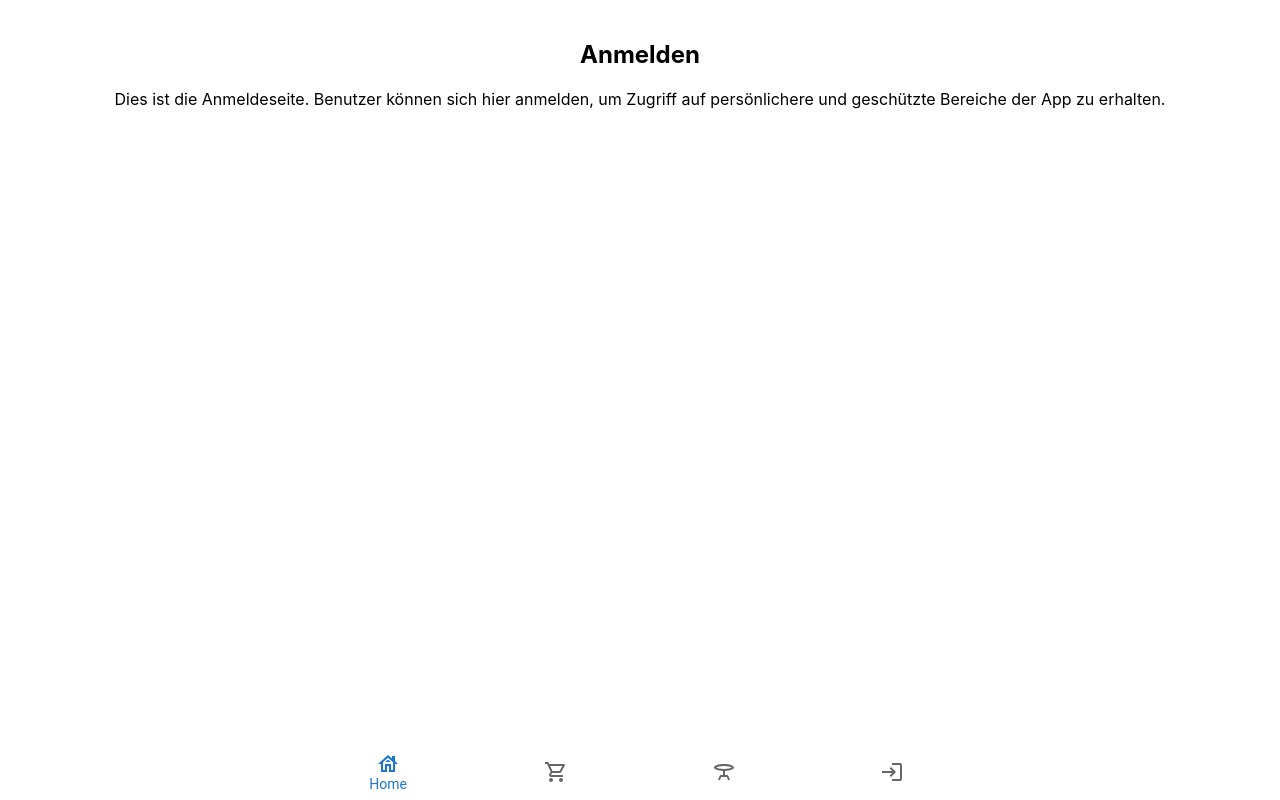
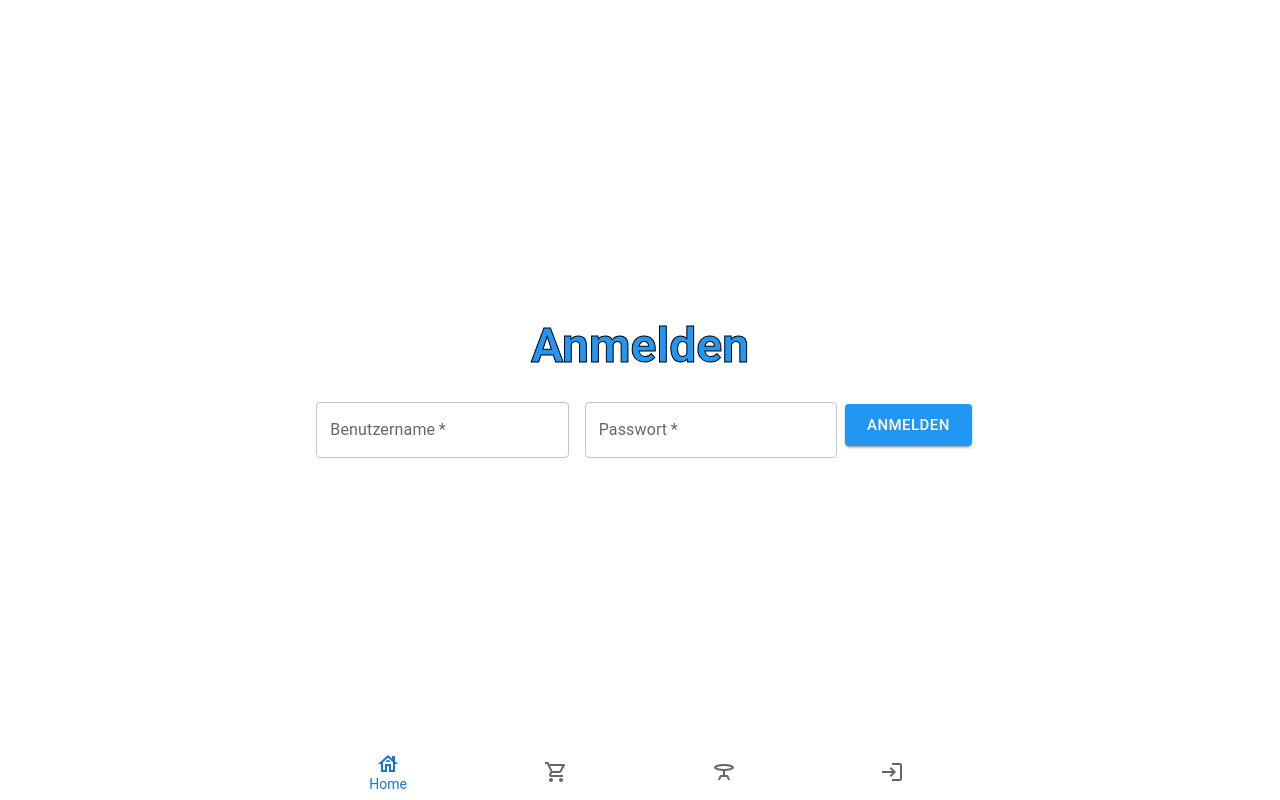
Before and after one commit to mantheij/fastorder, a React (Create React App) app in the folder Frontend/: page /signin in a window 1280 px wide. Built offline with nearby package versions, Linux system fonts and the light colour scheme.

Commit message:
Kleine fixes in EmployeeView.js, erstes Design von SignInView.js

```diff
--- a/Frontend/src/App.js
+++ b/Frontend/src/App.js
@@ -19,7 +19,7 @@ function App() {
           <Route path="/card" element={<CardView />} />
           <Route path="/table" element={<TableView />} />
           <Route path="/signin" element={<SignInView />} />
-          <Route path="/employee" element={<EmployeeView />} />
+          <Route path="/orders" element={<EmployeeView />} />
         </Routes>
         {/* Konstante Navigation am unteren Rand */}
         <LabelBottomNavigation />
--- a/Frontend/src/views/EmployeeView.js
+++ b/Frontend/src/views/EmployeeView.js
@@ -4,10 +4,6 @@ import useEmployeeController from '../controller/EmployeeController';
 import { createTheme } from '@mui/material/styles';
 import { blue } from '@mui/material/colors';
 
-/**
- * EmployeeView component displays a list of orders for employees to manage.
- * It allows employees to mark orders as done, in work, or cancelled.
- */
 const EmployeeView = () => {
     // State variables
     const [currentTime, setCurrentTime] = useState(new Date());
@@ -97,7 +93,7 @@ const EmployeeView = () => {
                             }}
                         >
                             {/* Display table number */}
-                            <Typography variant="h6" gutterBottom sx={{ color: theme.palette.primary.main, textShadow: '0 0 0.1em black', padding: '5px', borderRadius: '4px' }}>{item.tableNumber}</Typography>
+                            <Typography variant="h3" gutterBottom sx={{ color: theme.palette.primary.main, WebkitTextStroke: '1px black', padding: '5px', borderRadius: '4px' }}>{item.tableNumber}</Typography>
 
                             {/* Display timestamp */}
                             <Typography sx={{ fontSize: '0.9rem', marginBottom: '8px' }}>{item.timestamp}</Typography>
@@ -109,7 +105,7 @@ const EmployeeView = () => {
                             <Box sx={{ marginTop: '20px' }}>
                                 <Button variant="contained" size="small" onClick={() => handleDialogOpen(index, 'delete')}>Done</Button>
                                 <Button variant="contained" size="small" onClick={() => toggleInProgress(index)} sx={{ marginLeft: '8px', marginRight: '8px' }}>
-                                    {item.inProgress ? 'Not in work' : 'In work'}
+                                    {item.inProgress ? 'In work' : 'In work'}
                                 </Button>
                                 <Button variant="contained" size="small" onClick={() => handleDialogOpen(index, 'cancel')}>Cancel</Button>
                             </Box>
--- a/Frontend/src/views/SignInView.js
+++ b/Frontend/src/views/SignInView.js
@@ -1,16 +1,65 @@
-// SignInView.js
-import React from "react";
+import React, { useState } from 'react';
+import { Typography, Box, Button, TextField } from '@mui/material';
+import { createTheme } from '@mui/material/styles';
+import { blue } from '@mui/material/colors';
 
 const SignInView = () => {
-  return (
-    <div style={{ padding: 20 }}>
-      <h2>Anmelden</h2>
-      <p>
-        Dies ist die Anmeldeseite. Benutzer können sich hier anmelden, um
-        Zugriff auf persönlichere und geschützte Bereiche der App zu erhalten.
-      </p>
-    </div>
-  );
+    // State variables
+    const [username, setUsername] = useState('');
+    const [password, setPassword] = useState('');
+
+    // MUI theme customization
+    const theme = createTheme({
+        palette: {
+            primary: {
+                light: blue[300],
+                main: blue[500],
+                dark: blue[700],
+                darker: blue[900],
+            },
+        },
+    });
+
+    // Handle sign in
+    const handleSignIn = () => {
+        // Implement sign in logic here
+        console.log('Username:', username);
+        console.log('Password:', password);
+    };
+
+    return (
+        <div style={{ padding: '20px', minHeight: 'calc(100vh - 56px)', display: 'flex', flexDirection: 'column', alignItems: 'center', justifyContent: 'center' }}>
+            <Typography variant="h3" gutterBottom sx={{ color: theme.palette.primary.main, marginBottom: '20px', WebkitTextStroke: '1px black', fontWeight: 'bold' }}>Anmelden</Typography>
+            <Box
+                component="form"
+                sx={{
+                    '& .MuiTextField-root': { m: 1, width: '25ch' },
+                }}
+                noValidate
+                autoComplete="off"
+                onSubmit={handleSignIn}
+            >
+                <TextField
+                    id="username"
+                    label="Benutzername"
+                    variant="outlined"
+                    value={username}
+                    onChange={(e) => setUsername(e.target.value)}
+                    required
+                />
+                <TextField
+                    id="password"
+                    label="Passwort"
+                    type="password"
+                    variant="outlined"
+                    value={password}
+                    onChange={(e) => setPassword(e.target.value)}
+                    required
+                />
+                <Button variant="contained" size="large" type="submit" sx={{ marginTop: '10px', backgroundColor: theme.palette.primary.main }}>Anmelden</Button>
+            </Box>
+        </div>
+    );
 };
 
 export default SignInView;
```
Also changed, not shown: Frontend/package.json (+6 -1 lines), 1 other file (tests, documents, lock files or other folders).
